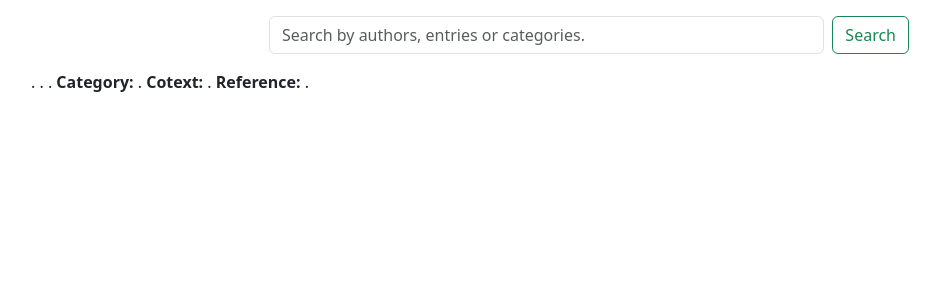
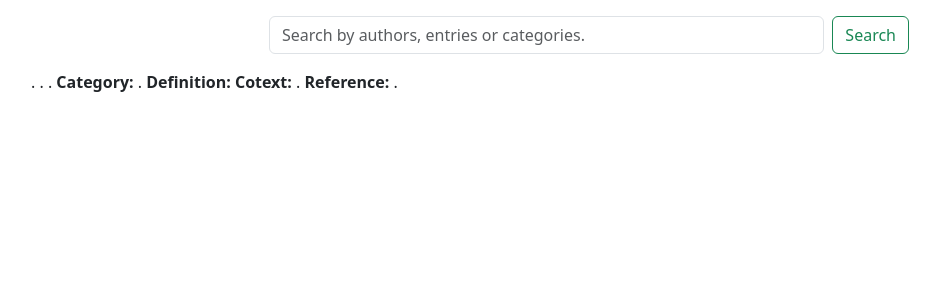
Before and after one commit to jpBorsato/my-grace-project, a Django app: template voc/templates/voc/entry_detail.html in a window 1280 px wide. Shown: the part 74-374 px from the top of the page, without its empty margins (51-991 px from the left). Run offline with Django 5.2, Linux system fonts and the light colour scheme; the template is opened without the code that fills it, so the values that code supplies are empty; parts of the project's set-up code (start-up, migrations or seed data) failed here and were passed over.

Commit message:
changes text order in entry_detail template

```diff
--- a/voc/templates/voc/entry_detail.html
+++ b/voc/templates/voc/entry_detail.html
@@ -26,7 +26,11 @@
     <!-- ENTRY PHONETIC TRANSCRIPTION START -->
       {% if entry.term.phonetic_transcription %}{{ entry.term.phonetic_transcription }}.{% endif %}
     <!-- ENTRY PHONETIC TRANSCRIPTION END -->
+    <!-- ENTRY CATEGORY START -->
+      <strong>{% translate "Category" %}: </strong><a href="{% url 'entry-list' %}{% querystring category=entry.trad_term.slug %}">{{entry.trad_term|capfirst}}</a>.
+    <!-- ENTRY CATEGORY END -->
     <!-- ENTRY DEFINITIONS START -->
+      <strong>{% translate "Definition" %}: </strong>
       {% if entry.definitions|length <= 1 %}
           {{ entry.definitions.first }}
       {% else %}
@@ -36,9 +40,6 @@
         {% endfor %}
       {% endif %}
     <!-- ENTRY DEFINITIONS END -->
-    <!-- ENTRY CATEGORY START -->
-      <strong>{% translate "Category" %}: </strong><a href="{% url 'entry-list' %}{% querystring category=entry.trad_term.slug %}">{{entry.trad_term|capfirst}}</a>.
-    <!-- ENTRY CATEGORY END -->
     <!-- ENTRY COTEXT START -->
       <strong>{% translate "Cotext" %}: </strong>{{ entry.cotext.text }}.
     <!-- ENTRY COTEXT END -->
```
